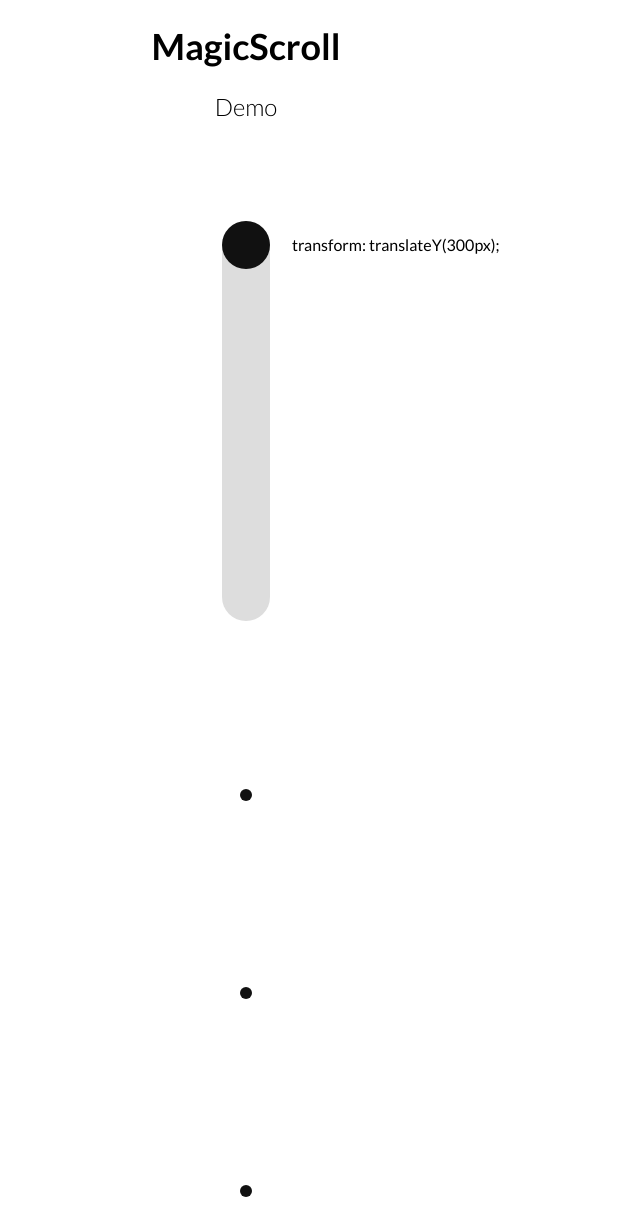
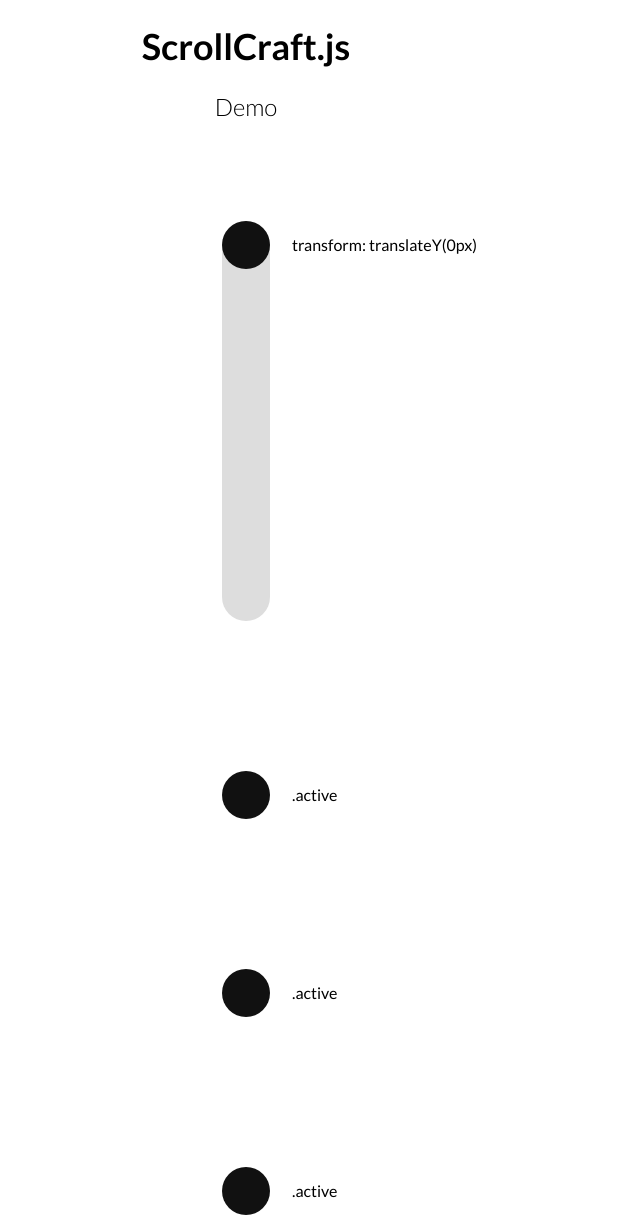
Before and after one commit to nikolaydyankov/ScrollCraft.js, a website: page demo/index.html in a window 1280 px wide. Shown: the top 1218 px of the page, without its empty margins (394-1034 px from the left). Drawn offline with Linux system fonts and the light colour scheme.

Commit message:
renamed to ScrollCraft.js

```diff
--- a/bower.json
+++ b/bower.json
@@ -1,12 +1,12 @@
 {
-  "name": "magic-scroll",
+  "name": "scroll-craft",
   "version": "0.1.0",
-  "homepage": "https://github.com/nikolaydyankov/magic-scroll",
+  "homepage": "https://github.com/nikolaydyankov/ScrollCraft.js",
   "authors": [
     "dyankov <dyankov.nikolay@gmail.com>"
   ],
   "description": "A JavaScript helper class to help you create parallax and other scrolling behaviours.",
-  "main": "magicScroll.js",
+  "main": "ScrollCraft.js",
   "keywords": [
     "parallax",
     "scrolling",
--- a/demo/index.html
+++ b/demo/index.html
@@ -2,7 +2,7 @@
 <html>
 <head>
     <meta charset="utf-8">
-    <title>MagicScroll Demo</title>
+    <title>ScrollCraft.js Demo</title>
     <link href='https://fonts.googleapis.com/css?family=Lato:400,300,700,900' rel='stylesheet' type='text/css'>
     <style>
     body {
@@ -82,7 +82,7 @@
     </style>
 </head>
 <body>
-    <h1>MagicScroll</h1>
+    <h1>ScrollCraft.js</h1>
     <h2>Demo</h2>
     <div id="scroll-track">
         <div id="scroll-ball">
@@ -96,26 +96,26 @@
     <div id="scroll-event-ball-3" class="scroll-event-ball"><div class="scroll-event-ball-text">.active</div></div>
 
     <script src="../bower_components/jquery/dist/jquery.min.js"></script>
-    <script src="../magicScroll.js"></script>
+    <script src="../scrollCraft.js"></script>
     <script>
         ;(function ($, window, document, undefined) {
             $(document).ready(function() {
                 // Simple example - when the scroll reaches X, add class to an element
-                $.MagicScroll({
+                $.ScrollCraft({
                     scrollRange: [0, 0.37],
                     onComplete: function(v) {
                         $('#scroll-event-ball-1').addClass('active');
                     },
                     smooth: false
                 });
-                $.MagicScroll({
+                $.ScrollCraft({
                     scrollRange: [0, 0.48],
                     onComplete: function(v) {
                         $('#scroll-event-ball-2').addClass('active');
                     },
                     smooth: false
                 });
-                $.MagicScroll({
+                $.ScrollCraft({
                     scrollRange: [0, 0.59],
                     onComplete: function(v) {
                         $('#scroll-event-ball-3').addClass('active');
@@ -128,7 +128,7 @@
                 var scrollBallText = $('#scroll-ball-text');
 
                 // More advanced example - smoothly move the track ball up and down
-                $.MagicScroll({
+                $.ScrollCraft({
                     scrollRange: [0, 0.65],
                     domain: [0, 352],
                     onUpdate: function(v) {
--- a/scrollCraft.js
+++ b/scrollCraft.js
@@ -1,8 +1,8 @@
-// MagicScroll.js
+// ScrollCraft.js
 // Author: Nikolay Dyankov
 // 2016
 // GNU GENERAL PUBLIC LICENSE
-// https://github.com/nikolaydyankov/magic-scroll
+// https://github.com/nikolaydyankov/ScrollCraft.js
 
 ;(function ($, window, document, undefined) {
 
@@ -49,11 +49,11 @@
         onComplete: function() {},
     }
 
-    $.MagicScroll = function(options) {
-        var magicScroll = new MagicScroll(options);
+    $.ScrollCraft = function(options) {
+        var instance = new ScrollCraft(options);
     }
 
-    function MagicScroll(options) {
+    function ScrollCraft(options) {
         this.options = $.extend({}, defaults, options);
         this.v = 0;
 
@@ -71,7 +71,7 @@
 
     // Initialization.
     // Creates a scroll event listener and evaluates the current scroll position
-    MagicScroll.prototype.init = function() {
+    ScrollCraft.prototype.init = function() {
 
         // Create the scroll event listener
         var self = this;
@@ -84,7 +84,7 @@
     }
 
     // Called on each scroll event
-    MagicScroll.prototype.handleScroll = function(scrollTop) {
+    ScrollCraft.prototype.handleScroll = function(scrollTop) {
         if (!this.completed) {
             var s = this.getScrollPosition();
 
@@ -118,7 +118,7 @@
         }
     }
 
-    MagicScroll.prototype.update = function(s) {
+    ScrollCraft.prototype.update = function(s) {
         if (this.options.smooth) {
             // Set the target value for the interpolator
             this.tv = this.valueForScroll(s);
@@ -139,7 +139,7 @@
 
     // Calculates the current scroll position, based on the "normalizeScrollRange"
     // and "scrollRange" parameters
-    MagicScroll.prototype.getScrollPosition = function() {
+    ScrollCraft.prototype.getScrollPosition = function() {
         var s = 0;
         if (this.options.normalizeScrollRange) {
             // Calculate a relative scroll position, based on the window's height
@@ -161,7 +161,7 @@
 
     // Takes a scroll position as an argument and calculates the value, that gets
     // returned from the script
-    MagicScroll.prototype.valueForScroll = function(scroll) {
+    ScrollCraft.prototype.valueForScroll = function(scroll) {
         // "progress" is a value that goes from 0 to 1, depending on the current
         // scroll position and the scrollRange
         var progress = (scroll - this.options.scrollRange[0]) / (this.options.scrollRange[1] - this.options.scrollRange[0]);
@@ -175,7 +175,7 @@
 
     // Takes a starting and a target value and continuously sends updates to
     // its callback function
-    MagicScroll.prototype.interpolate = function(start, target, speed, cb) {
+    ScrollCraft.prototype.interpolate = function(start, target, speed, cb) {
         var self = this;
         setTimeout(function() {
             self.iv = (1 - speed) * start + speed * target;
```
